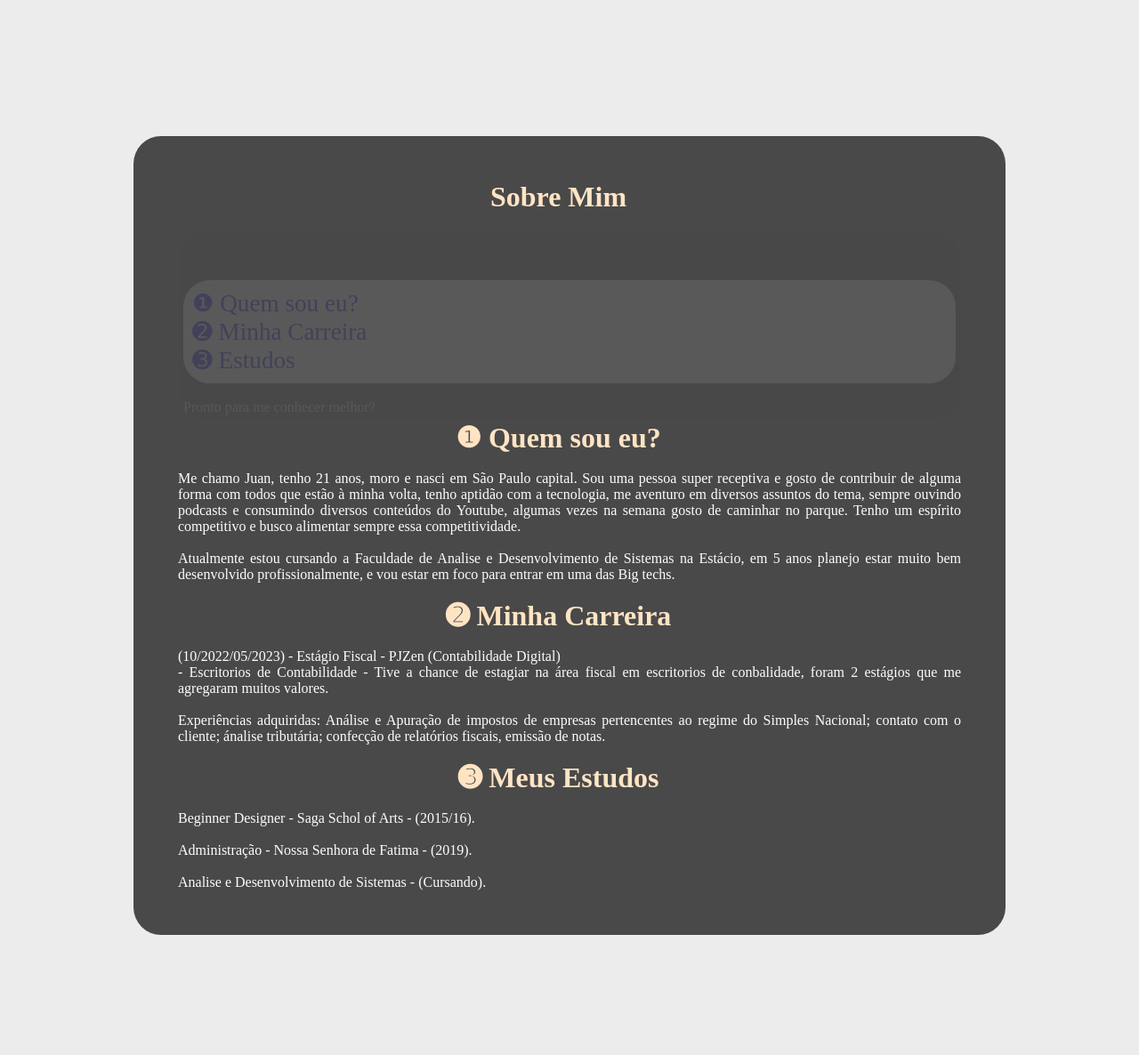
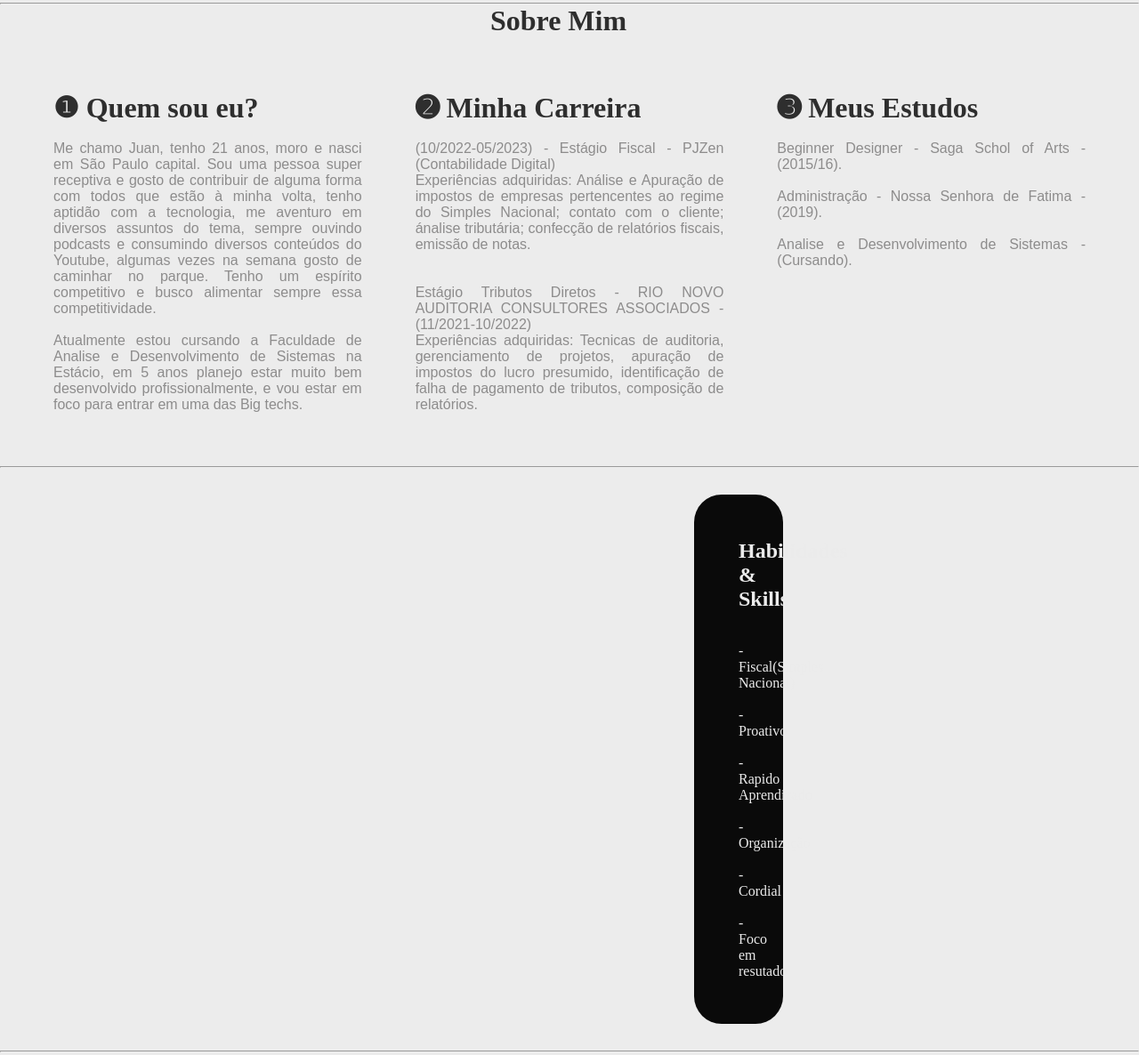
Before and after one commit to JuanMamedio/Portifolio, a plain HTML site: page index.html in a window 1280 px wide. Shown: the part 1330-2516 px from the top of the page at 89% size. Drawn offline with Linux system fonts and the light colour scheme; a script that the page names is missing.

Commit message:
V1.5
V1.5

```diff
--- a/estilo.css
+++ b/estilo.css
@@ -141,7 +141,6 @@ header .navegacao-primaria li a{
 main{
     background-color: #ececec;
     border-color: #ececec;
-    border-radius: 5px;
     mask-position: 0%;
     position: Right;
     align-items: center;
@@ -155,20 +154,29 @@ main{
 /* Seções de conteudo Individual*/
 
 .Sobremim {
-   margin: 150px;
-   padding: 50px;
-   color: #fdfdfd;
-   background-color: rgb(73, 73, 73);
-   border-radius: 31px;
+    display: grid;
+    grid-template-columns: 1fr 1fr 1fr;
+    justify-content: center;
+    align-items: start;
+
+    gap: 60px;
+    padding: 60px;
+    color: rgb(10, 10, 10);
+    background-color: #ececec;
+    text-align: center  ;
+
 }
 
 .Habilidade{
-    background-color: rgb(73, 73, 73);
-    color: #fdfdfd;
-    margin: 150px;
+    background-color:rgb(10, 10, 10);
+    color: #ebebeb;
+    margin: 30px;
+    margin-left: 780px;
+    margin-right: 780px;
     padding: 50px;
     align-items: center;
     border-radius: 31px;
+    text-align: left;
 }
 
 .Projeto{
@@ -191,8 +199,8 @@ main{
 
 .MenuSobre{
     background-color: rgb(73, 73, 73);
-    color: #d3d3d3;
-    stop-color: beige;
+    color: #2e2e2e;
+    stop-color: rgb(34, 34, 33);
     margin: 1px;
     padding: 5px;
     text-align: center;
@@ -202,6 +210,8 @@ main{
     margin-top: 20PX;
     opacity: 0.1;
     text-align: justify;
+    display: grid;
+
 }
 
 .eu{
@@ -223,17 +233,21 @@ main{
 
 .navegacao-MenuSobre{
     margin-top: 50px;
-    color: rgba(116, 115, 111, 0.829);
-    background-color: #ececec;
+    color: rgba(5, 5, 5, 0.829);
+    background-color: #d4cfcf;
     border-radius: 30px;
     padding: 10px;
     font-size: 1.7rem;
     text-align: center;
-    text-align: justify;
+    text-align: justify;;
+    size: -25px;
+    white-space: 0;
 }
 
 .conteudotexto{
     text-align: justify;
+    font-family: Arial, Helvetica, sans-serif;
+    color: rgb(141, 140, 140);
 }
 
 .titulo_topicos{
@@ -241,5 +255,25 @@ main{
     align-items: center;
     margin-right: 25px;
     text-align: center;
-    color: bisque;
+    color: rgb(46, 46, 46);
+    font-family: COMIC;
 }
+
+.RODAPE{
+    background-color: #312d2d;
+    padding: 0PX;
+    margin-top: -150PX;
+    text-align: center;
+    color: #3d3c3c;
+    font-size: 30PX;
+    font-family: 'Times New Roman', Times, serif;
+}
+
+.titulo_topicos_sobremim{
+
+    align-items: center;
+    margin-right: 25px;
+    text-align: left;
+    color: rgb(46, 46, 46);
+    font-family: COMIC;
+}
--- a/index.html
+++ b/index.html
@@ -8,8 +8,10 @@
 
 </head>
 
+<!--Inicio do Corpo do Projeto -->
+
 <body>
-    <header>
+    <header> <!--Cabeçario-->
         <h1>J <span>M</span></h1>
         <nav>
             <ul class="navegacao-primaria">
@@ -23,6 +25,8 @@
         </nav>
     </header>
 
+    <!-- 01 - Inicio Seção Home-Download Curriculo-->
+
     <section aria-label="seção Download de curriculo" class="section-div">
         <div>
             <h2 class="digitando1">Olá! Eu sou o Juan</h2>
@@ -35,51 +39,46 @@
 
     </section>
 
+    <!-- 01 - Fim Seção Home-Download Curriculo-->
+
+
+    <hr/> <!--Atributo de linha de Separação-->
+
+        <!-- Inicio Conteúdo Principal -->
+
     <main>
 
         <!--Atributos Sobremim-->
-        <!--inicio da seção Sobre mim-->
+        <!--02 - inicio da seção Sobre mim-->
+
+        <h1 class="titulo_topicos">Sobre Mim</h1>
 
         <div id="about" class="Sobremim">
-            <h1 class="titulo_topicos">Sobre Mim</h1>
-            <div CLASS="MenuSobre">
-
-                <ul class="navegacao-MenuSobre">
-
-                <li><a href="##Quem sou eu">❶ Quem sou eu?</a></li>
-                <li><a href="#Minha Carreira">➋ Minha Carreira</a></li>
-                <li><a href="#Meus Estudos">➌ Estudos</a></li>
-                </ul>
-
-                <div aria-label="Secao apenas de ilustração de botoes">
-                    <br><span>Pronto para me conhecer melhor?</span>
-                </div>
-
-                </div>
 
 
 
             <div class="teste">
-            <h1 class="titulo_topicos">❶ Quem sou eu?</h1><br>
+            <h1 class="titulo_topicos_sobremim">❶ Quem sou eu?</h1><br>
             <p class="conteudotexto">Me chamo Juan, tenho 21 anos, moro e nasci em São Paulo capital. Sou uma pessoa super receptiva e gosto de contribuir de alguma forma com todos que estão à minha volta, tenho aptidão com a tecnologia, me aventuro em diversos assuntos do tema, sempre ouvindo podcasts e consumindo diversos conteúdos do Youtube, algumas vezes na semana gosto de caminhar no parque. Tenho um espírito competitivo e busco alimentar sempre essa competitividade.
 
                 <br><br>Atualmente estou cursando a Faculdade de Analise e Desenvolvimento de Sistemas na Estácio, em 5 anos planejo estar muito bem desenvolvido profissionalmente, e vou estar em foco para entrar em uma das Big techs.
+            </p>
+            </div>
 
 
+
+            <div>
+               <h1 class="titulo_topicos_sobremim">➋ Minha Carreira</h1><br>
+                <p class="conteudotexto"> (10/2022-05/2023) - Estágio Fiscal - PJZen (Contabilidade Digital)
+                    <br>
+                    Experiências adquiridas: Análise e Apuração de impostos de empresas pertencentes ao regime do Simples Nacional; contato com o cliente; ánalise tributária; confecção de relatórios fiscais, emissão de notas.<br>
+                    <br><br>Estágio Tributos Diretos - RIO NOVO AUDITORIA CONSULTORES ASSOCIADOS - (11/2021-10/2022)
+                    <BR>Experiências adquiridas: Tecnicas de auditoria, gerenciamento de projetos, apuração de impostos do lucro presumido, identificação de falha de pagamento de tributos, composição de relatórios.
                 </p>
             </div>
 
             <div>
-               <br> <h1 class="titulo_topicos">➋ Minha Carreira</h1><br>
-                <p class="conteudotexto"> (10/2022/05/2023) - Estágio Fiscal - PJZen (Contabilidade Digital)<br>- Escritorios de Contabilidade - Tive a chance de estagiar na área fiscal em escritorios de conbalidade, foram 2 estágios que me agregaram muitos valores.
-                    <br>
-                    <br>
-                    Experiências adquiridas: Análise e Apuração de impostos de empresas pertencentes ao regime do Simples Nacional; contato com o cliente; ánalise tributária; confecção de relatórios fiscais, emissão de notas.<br>
-                </p>
-            </div>
-
-            <div>
-                <br><h1 class="titulo_topicos">➌ Meus Estudos</h1><br>
+                <h1 class="titulo_topicos_sobremim">➌ Meus Estudos</h1><br>
                 <p class="conteudotexto"> Beginner Designer - Saga Schol of Arts - (2015/16).<br><br>
                 Administração - Nossa Senhora de Fatima - (2019).<br><br>
                 Analise e Desenvolvimento de Sistemas - (Cursando). </p>
@@ -87,13 +86,20 @@
 
         </div>
 
+        <!--Fim da Seção Sobre Mim-->
+
+        <hr/>
+
         <!--inicio da seção Habilidades-->
 
         <div id="Habilidade" class="Habilidade">
-            <h2 class="titulo_topicos">Habilidades & Skills</h2><br><br>
+            <h2 class="titulo_topicos_habilidades">Habilidades & Skills</h2><br><br>
             <p>- Fiscal(Simples Nacional)<br><br>- Proativo<br><br> -Rapido Aprendizado<br><br>- Organização<br><br>- Cordial <br><br>- Foco em resutado</p>
 
         </div>
+
+
+        <hr/>
 
         <!--inicio da seção Projetos-->
 
@@ -103,6 +109,7 @@
 
         </div>
 
+    <hr/>
         <!--inicio da seção Contato-->
 
         <div id="contact" class="Contato">
@@ -126,9 +133,17 @@
 
 
     </main>
+            <!-- 01 - Fim Conteúdo Principal -->
+
 
     <script src="Portifolio.js"></script>
 
 </body>
+<!--Fim do Corpo do Projeto -->
+
+
+<footer CLASS="RODAPE">
+    Juan Mamedio - Portifolio V 1.5<BR><BR>São paulo<br><br>2023
+</footer>
 
 </html>
```
